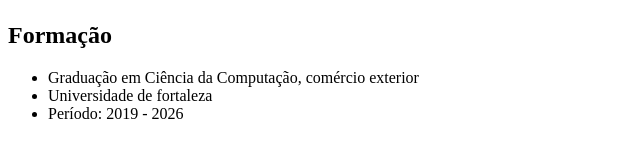
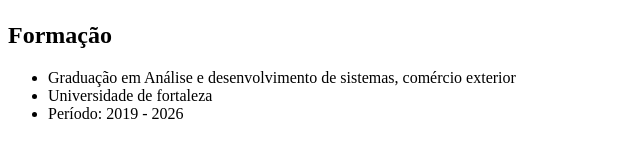
Before and after one commit to joaoelfredo/exerciciohtml, a plain HTML site: page paginahtml/index.html in a window 1280 px wide. Shown: the part 382-540 px from the top of the page, without its empty margins (0-640 px from the left). Drawn offline with Linux system fonts and the light colour scheme.

Commit message:
Update index.html

```diff
--- a/paginahtml/index.html
+++ b/paginahtml/index.html
@@ -18,7 +18,7 @@
     </ul>
     <h2>Formação</h2>
     <ul>
-        <li>Graduação em Ciência da Computação, comércio exterior</li>
+        <li>Graduação em Análise e desenvolvimento de sistemas, comércio exterior</li>
         <li>Universidade de fortaleza</li>
         <li>Período: 2019 - 2026</li>
     </ul>
```
